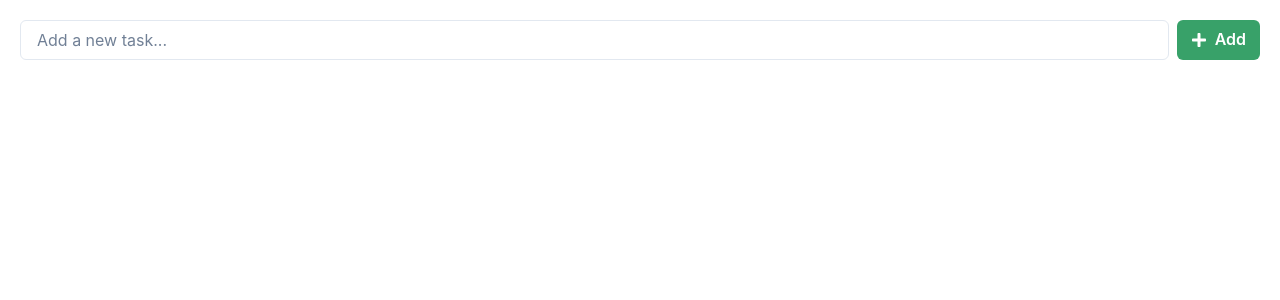
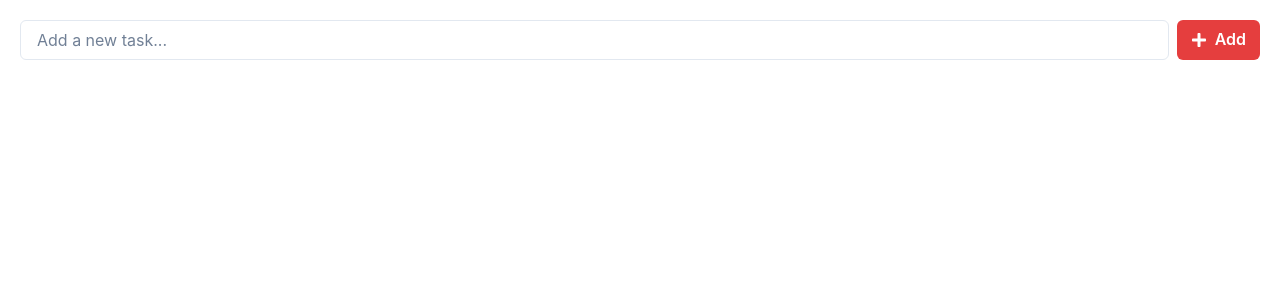
Before and after one commit to GPT-Engineer-App-Dev/efficient-task, a React (Vite) app: page / in a window 1280 px wide. Shown: the top 300 px of the page. Built offline with nearby package versions, Linux system fonts and the light colour scheme.

Commit message:
GPT Engineer, listen up! Please tell me what 4+5 is.

```diff
--- a/src/pages/Index.jsx
+++ b/src/pages/Index.jsx
@@ -37,7 +37,7 @@ const Index = () => {
     <Box p={5}>
       <Box display="flex" mb={4}>
         <Input placeholder="Add a new task..." value={input} onChange={(e) => setInput(e.target.value)} onKeyPress={(e) => e.key === "Enter" && handleAddTask()} />
-        <Button ml={2} onClick={handleAddTask} leftIcon={<FaPlus />} colorScheme="green">
+        <Button ml={2} onClick={handleAddTask} leftIcon={<FaPlus />} colorScheme="red">
           Add
         </Button>
       </Box>
```
